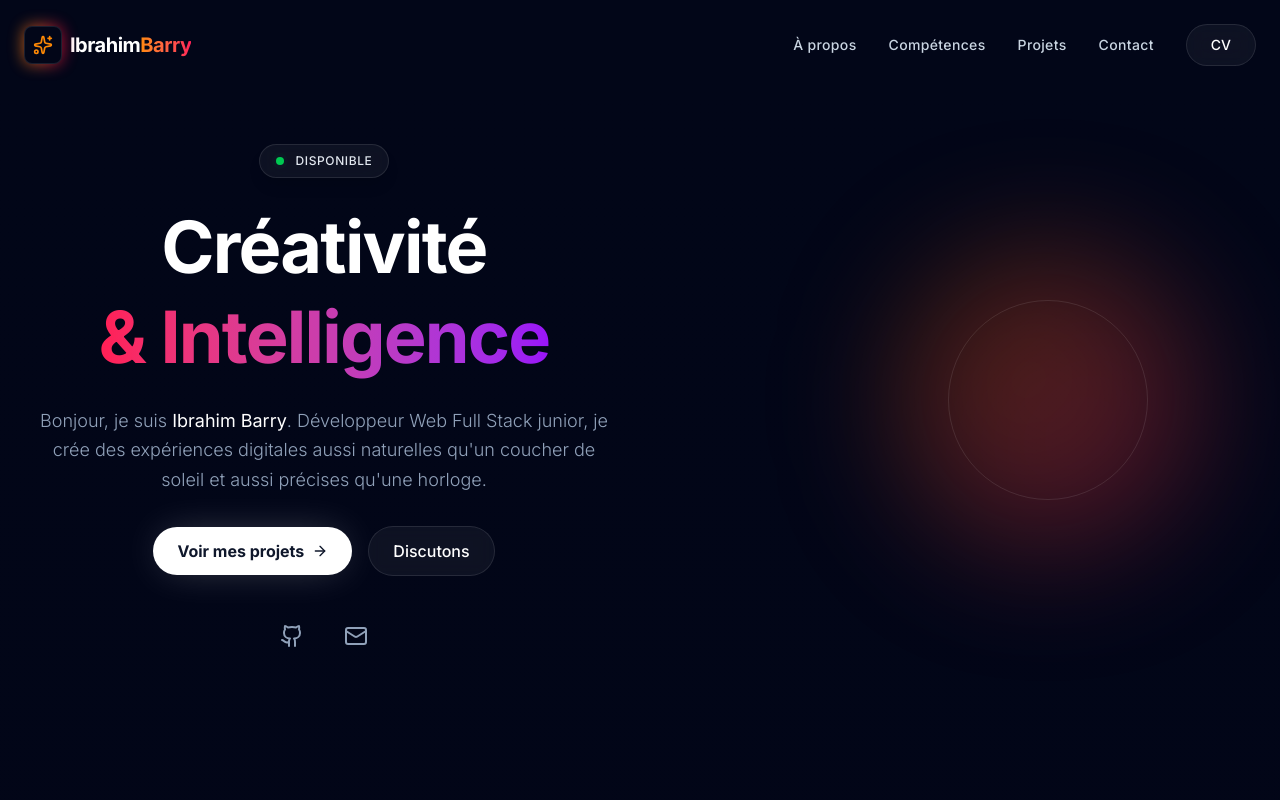
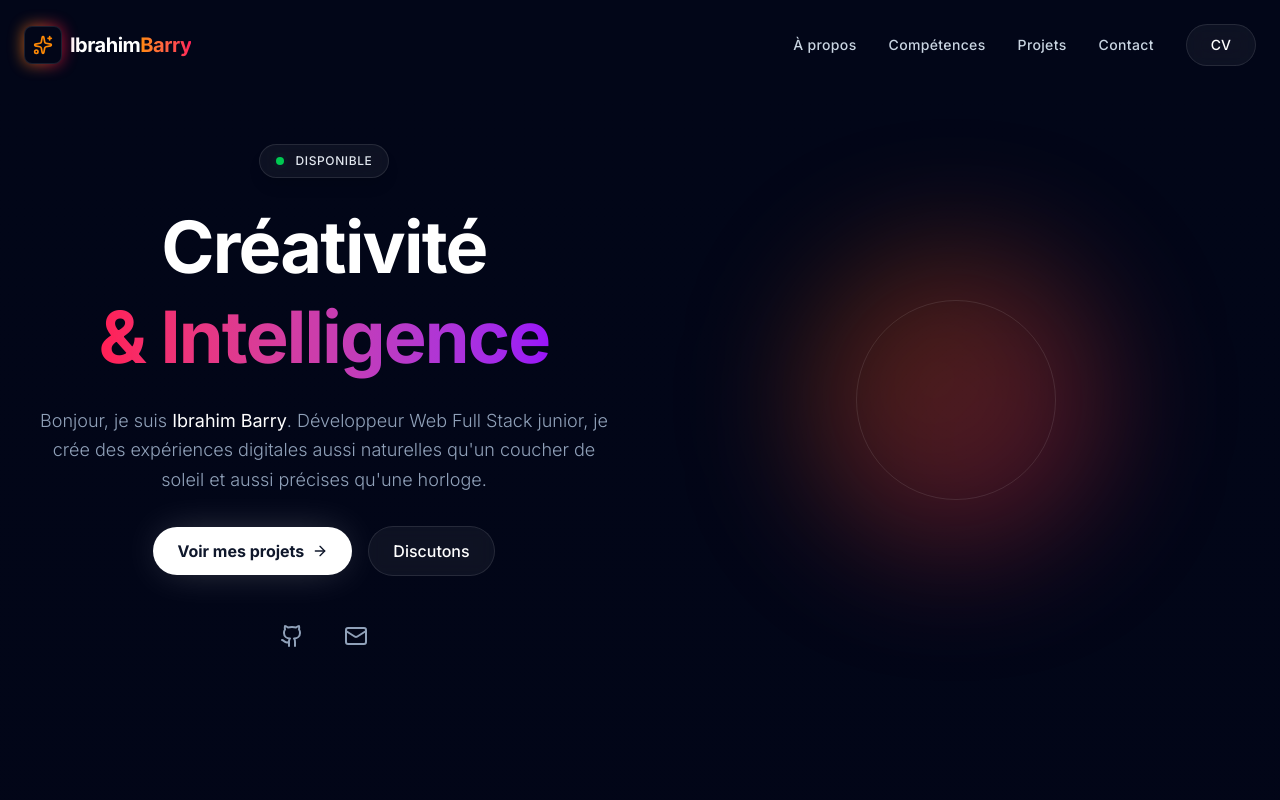
Before and after one commit to kushtati/porfolio.kushtati, a React (Vite) app: page / in a window 1280 px wide. Shown: the top 800 px of the page. Built offline with nearby package versions, Linux system fonts and the light colour scheme.

Commit message:
fix: Corriger affichage Hero et mettre à jour URL Kushtati Immo

```diff
--- /dev/null
+++ b/portfolio-v2/src/components/Footer.jsx
@@ -0,0 +1,42 @@
+ import React from 'react';
+import { motion } from 'framer-motion';
+import { FaHeart, FaGithub } from 'react-icons/fa';
+
+const Footer = () => {
+  return (
+    <footer className="bg-slate-950/80 border-t border-white/10 py-8">
+      <div className="container mx-auto px-6">
+        <div className="flex flex-col md:flex-row items-center justify-between gap-4">
+          <motion.p
+            className="text-gray-400 flex items-center gap-2"
+            initial={{ opacity: 0 }}
+            whileInView={{ opacity: 1 }}
+            transition={{ duration: 0.5 }}
+          >
+            Créé avec <FaHeart className="text-red-500 animate-pulse" /> par{' '}
+            <span className="text-gradient font-semibold">Ibrahim Barry</span>
+          </motion.p>
+
+          <motion.div
+            className="flex items-center gap-6"
+            initial={{ opacity: 0 }}
+            whileInView={{ opacity: 1 }}
+            transition={{ duration: 0.5, delay: 0.2 }}
+          >
+            <a
+              href="https://github.com/kushtati"
+              target="_blank"
+              rel="noopener noreferrer"
+              className="text-gray-400 hover:text-primary transition-colors"
+            >
+              <FaGithub size={20} />
+            </a>
+            <span className="text-gray-400">© 2025 Tous droits réservés</span>
+          </motion.div>
+        </div>
+      </div>
+    </footer>
+  );
+};
+
+export default Footer;
--- a/src/App.tsx
+++ b/src/App.tsx
@@ -16,7 +16,7 @@ function App() {
         <div className="absolute -bottom-32 left-1/3 w-96 h-96 bg-rose-600 rounded-full mix-blend-multiply filter blur-[128px] opacity-40 animate-blob animation-delay-4000"></div>
       </div>
 
-      <div className="relative z-10">
+      <div className="relative z-20">
         <Navbar />
         <main>
           <Hero />
--- a/src/components/Hero.tsx
+++ b/src/components/Hero.tsx
@@ -10,9 +10,9 @@ const Hero: React.FC = () => {
   return (
     <section id={SectionId.HERO} className="relative h-screen flex items-center justify-center px-4 sm:px-6 lg:px-8 bg-slate-950">
       <div className="absolute inset-0 bg-gradient-to-b from-transparent via-slate-950/50 to-slate-950 pointer-events-none"></div>
-      <div className="container mx-auto max-w-7xl grid md:grid-cols-2 gap-8 md:gap-12 items-center relative z-10">
+      <div className="container mx-auto max-w-7xl grid md:grid-cols-2 gap-8 md:gap-12 items-center relative z-30">
 
-        <div ref={contentRef} className="space-y-6 text-center scroll-reveal-left">
+        <div ref={contentRef} className="space-y-6 text-center">
           {/* Status Pill */}
           <div className="inline-flex items-center px-4 py-2 bg-white/5 border border-white/10 rounded-full backdrop-blur-md shadow-lg">
             <span className="flex h-2 w-2 relative mr-3">
@@ -22,14 +22,14 @@ const Hero: React.FC = () => {
             <span className="text-slate-200 text-xs font-medium tracking-wider uppercase">Disponible</span>
           </div>
 
-          <h1 className="text-3xl sm:text-4xl md:text-5xl lg:text-6xl xl:text-7xl font-bold leading-tight tracking-tight text-white">
+          <h1 className="text-3xl sm:text-4xl md:text-5xl lg:text-6xl xl:text-7xl font-bold leading-tight tracking-tight text-white w-full">
             Créativité <br />
             <span className="text-transparent bg-clip-text bg-gradient-to-r from-orange-400 via-rose-500 to-purple-600 animate-gradient-x">
               & Intelligence
             </span>
           </h1>
 
-          <p className="text-sm sm:text-base md:text-lg text-slate-400 font-light max-w-xl mx-auto leading-relaxed">
+          <p className="text-sm sm:text-base md:text-lg text-slate-400 font-light w-full leading-relaxed">
             Bonjour, je suis <strong className="text-white">{DEV_NAME}</strong>. {DEV_ROLE}, je crée des expériences digitales aussi naturelles qu'un coucher de soleil et aussi précises qu'une horloge.
           </p>
 
@@ -60,11 +60,15 @@ const Hero: React.FC = () => {
         </div>
 
         {/* Visual Element */}
-        <div ref={imageRef} className="hidden md:flex justify-end relative scroll-reveal-right">
-          <div className="relative w-[400px] h-[500px]">
+        <div ref={imageRef} className="hidden md:flex justify-center items-center relative">
+          <div className="relative w-[400px] h-[400px] flex items-center justify-center">
             {/* Decorative Gradient Orb */}
-            <div className="absolute top-1/2 left-1/2 -translate-x-1/2 -translate-y-1/2 w-[300px] h-[300px] bg-gradient-to-br from-orange-500/30 to-rose-500/30 rounded-full blur-3xl"></div>
-            <div className="absolute top-1/2 left-1/2 -translate-x-1/2 -translate-y-1/2 w-[200px] h-[200px] border border-white/10 rounded-full animate-[spin_15s_linear_infinite]"></div>
+            <div className="absolute inset-0 flex items-center justify-center">
+              <div className="w-[300px] h-[300px] bg-gradient-to-br from-orange-500/30 to-rose-500/30 rounded-full blur-3xl"></div>
+            </div>
+            <div className="absolute inset-0 flex items-center justify-center">
+              <div className="w-[200px] h-[200px] border border-white/10 rounded-full animate-[spin_15s_linear_infinite]"></div>
+            </div>
           </div>
         </div>
       </div>
--- a/src/constants.ts
+++ b/src/constants.ts
@@ -35,7 +35,7 @@ export const PROJECTS: Project[] = [
     description: "Plateforme complète de gestion immobilière pour la Guinée avec dashboard propriétaires/locataires, génération de rapports PDF, chatbot IA et 6 méthodes de paiement.",
     techStack: ["React", "TypeScript", "Vite", "Tailwind CSS", "Google AI"],
     repoUrl: "https://github.com/kushtati/kushtati-immo",
-    demoUrl: "https://kushtati-immo-lnvrrcgei-ibrahims-projects-5762209f.vercel.app",
+    demoUrl: "https://kushtati-immo.onrender.com",
     imageUrl: "https://images.unsplash.com/photo-1560518883-ce09059eeffa?w=1200&h=800&fit=crop&q=80"
   },
   {
--- a/src/index.css
+++ b/src/index.css
@@ -17,6 +17,13 @@
   background: rgba(255, 255, 255, 0.05);
   backdrop-filter: blur(8px);
   border: 1px solid rgba(255, 255, 255, 0.1);
+}
+
+.text-gradient {
+  background: linear-gradient(135deg, #f97316 0%, #fb923c 100%);
+  -webkit-background-clip: text;
+  background-clip: text;
+  -webkit-text-fill-color: transparent;
 }
 
 .animate-blob {
```
